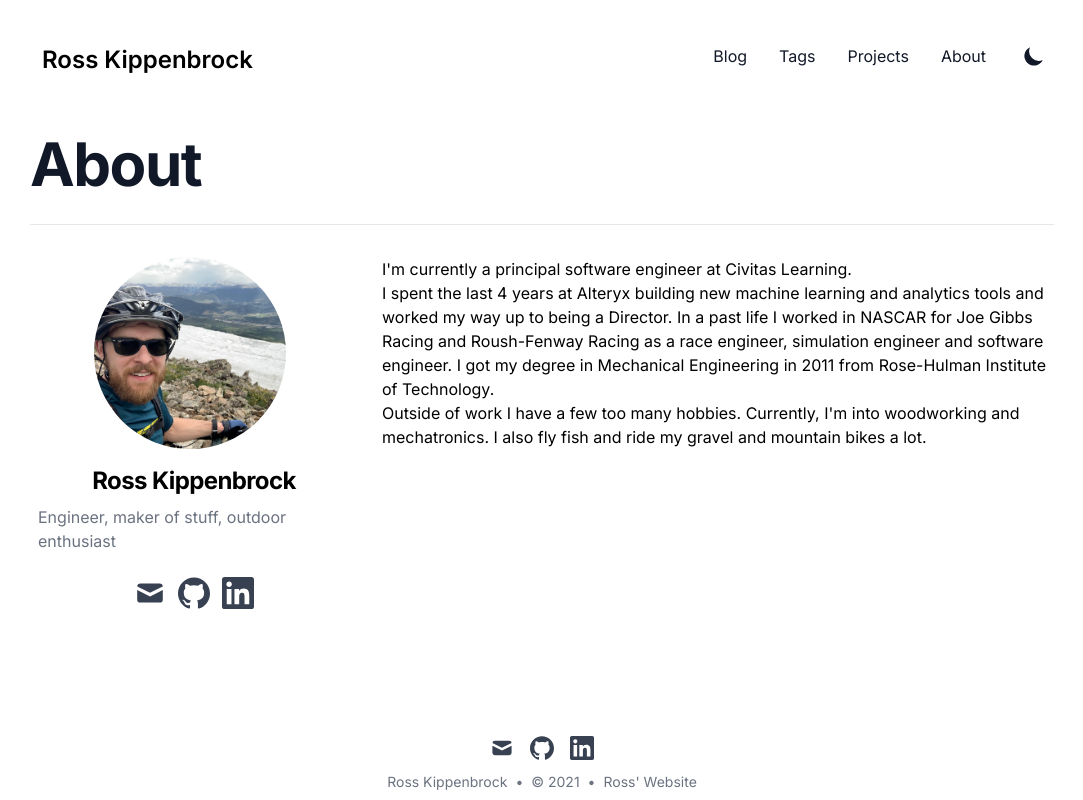
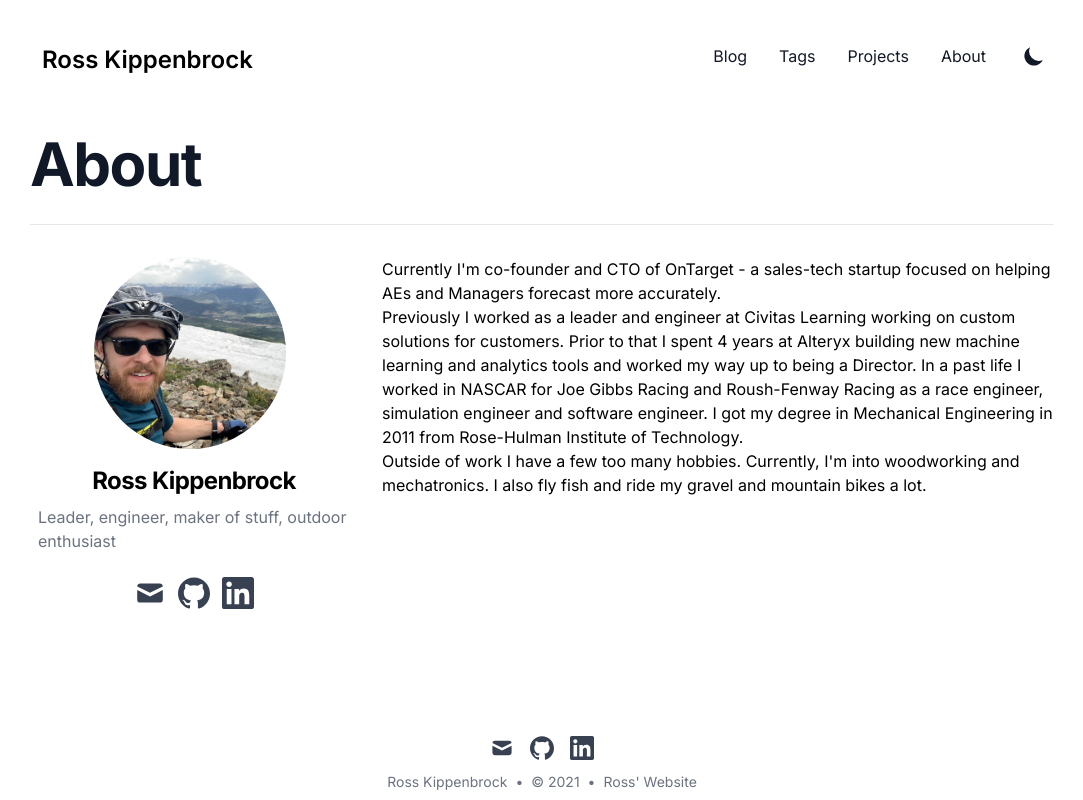
Before and after one commit to rosskipp/website, a Next.js app: page /about in a window 1280 px wide. Shown: the whole page, without its empty margins (98-1181 px from the left). Built offline with nearby package versions, Linux system fonts and the light colour scheme; what @tailwindcss/typography would draw is missing.

Commit message:
Update about.js

```diff
--- a/pages/about.js
+++ b/pages/about.js
@@ -23,7 +23,7 @@ export default function About() {
               {siteMetadata.author}
             </h3>
             <div className="text-gray-500 dark:text-gray-400">
-              Engineer, maker of stuff, outdoor enthusiast
+              Leader, engineer, maker of stuff, outdoor enthusiast
             </div>
             <div className="text-gray-500 dark:text-gray-400"></div>
             <div className="flex pt-6 space-x-3">
@@ -33,9 +33,10 @@ export default function About() {
             </div>
           </div>
           <div className="pt-8 pb-8 prose dark:prose-dark max-w-none xl:col-span-2">
-            <p>I'm currently a principal software engineer at Civitas Learning.</p>
+            <p>Currently I'm co-founder and CTO of OnTarget - a sales-tech startup focused on helping AEs and Managers forecast more accurately.</p>
             <p>
-              I spent the last 4 years at Alteryx building new machine learning and analytics tools
+              Previously I worked as a leader and engineer at Civitas Learning working on custom solutions for customers.
+              Prior to that I spent 4 years at Alteryx building new machine learning and analytics tools
               and worked my way up to being a Director. In a past life I worked in NASCAR for Joe
               Gibbs Racing and Roush-Fenway Racing as a race engineer, simulation engineer and
               software engineer. I got my degree in Mechanical Engineering in 2011 from Rose-Hulman
```
